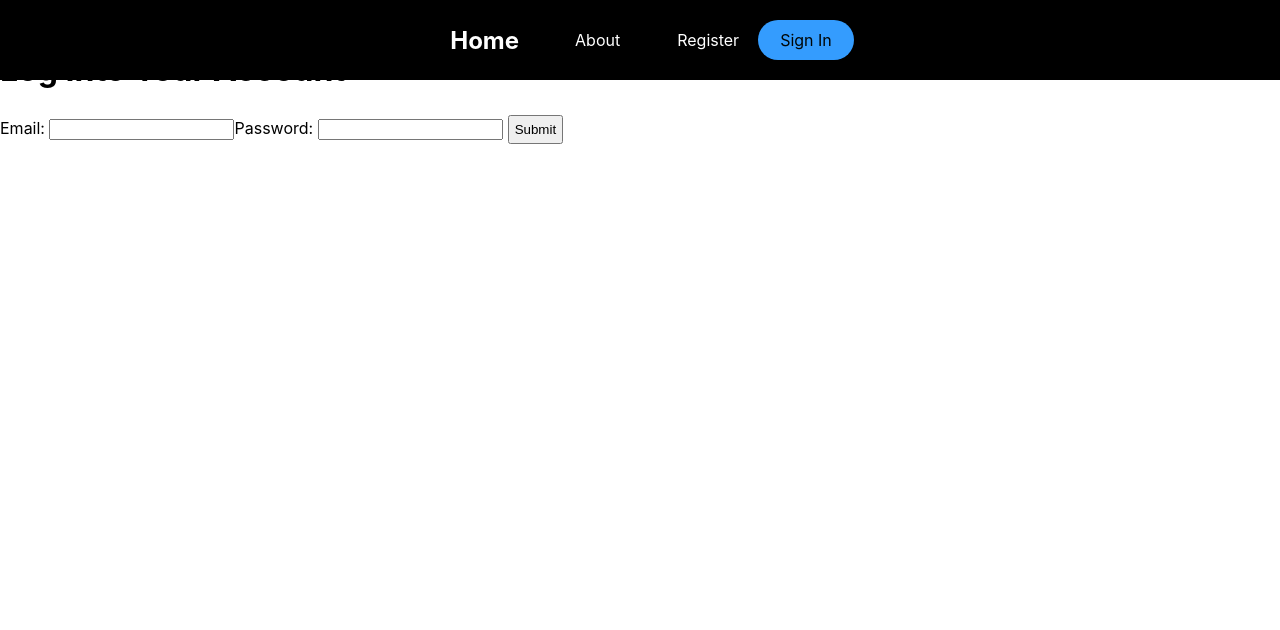
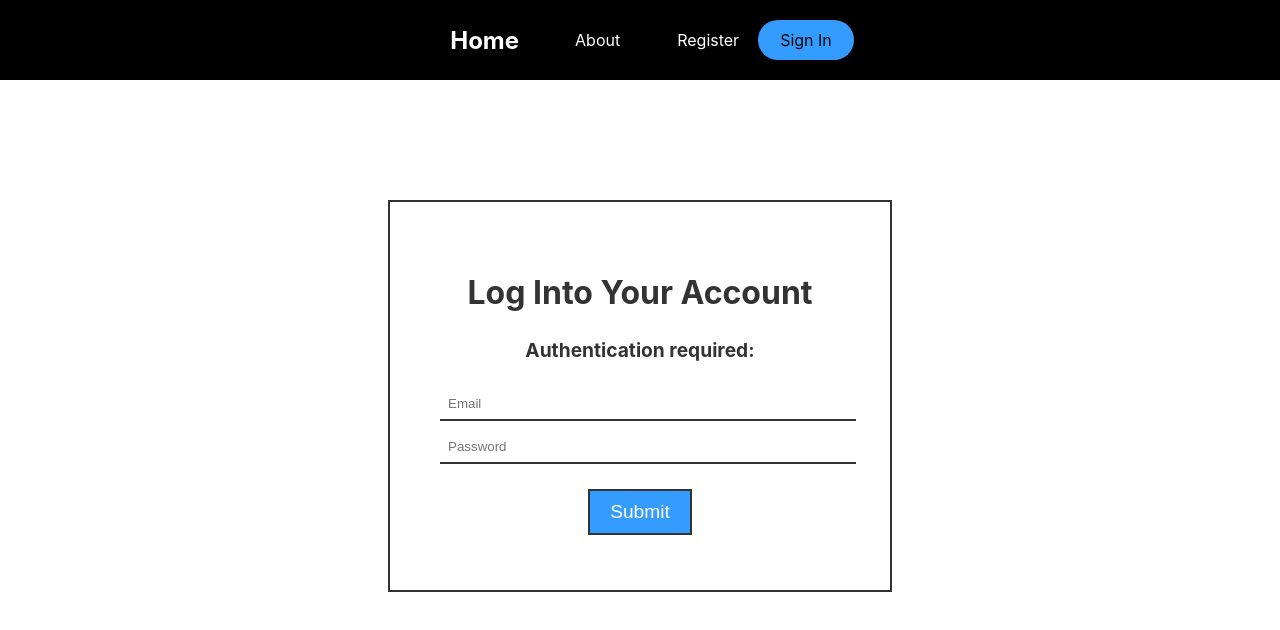
Before and after one commit to sekvi99/Python-React-Web-App, a React (Create React App) app in the folder react-flask-app/client/: page /login in a window 1280 px wide. Shown: the top 630 px of the page. Built offline with nearby package versions, Linux system fonts and the light colour scheme.

Commit message:
Adding elements for forms and styling them

```diff
--- a/react-flask-app/client/src/pages/LoginPage.tsx
+++ b/react-flask-app/client/src/pages/LoginPage.tsx
@@ -2,6 +2,7 @@ import React, {useState} from "react";
 import httpClient from "../httpClient";
 import Navbar from '../components/Navbar/navbar';
 import Sidebar from '../components/Sidebar/sidebar';
+import { FormContainer, Heading, Form, FormParagraph, Input, Button } from './pagesElements/authenticationFormElements';
 const LoginPage: React.FC = () => {
     // Default state for both login and password is an empty string
     const [email, setEmail] = useState<string>("");
@@ -31,18 +32,33 @@ const LoginPage: React.FC = () => {
 
     return (
         <div>
-          <Sidebar isOpen={isOpen} toggle={toggle} />
-          <Navbar toggle={toggle} />
-            <h1>Log Into Your Account</h1>
-            <form>
-                <label>Email: </label>
-                <input type="text" value={email} onChange={(email) => setEmail(email.target.value)} id=""/>
-                <label>Password: </label>
-                <input type="password" value={password} onChange={(password) => setPassword(password.target.value)} id=""/>
-            <button type="button" onClick={() => loginUser()}>Submit</button>
-            </form>
+        <Sidebar isOpen={isOpen} toggle={toggle} />
+        <Navbar toggle={toggle} />
+        <FormContainer>
+          <Heading>Log Into Your Account</Heading>
+          <FormParagraph>Authentication required: </FormParagraph>
+          <Form>
+            <Input
+              type="text"
+              value={email}
+              onChange={(e) => setEmail(e.target.value)}
+              placeholder="Email"
+              id=""
+            />
+            <Input
+              type="password"
+              value={password}
+              onChange={(e) => setPassword(e.target.value)}
+              placeholder="Password"
+              id=""
+            />
+            <Button type="button" onClick={() => loginUser()}>
+              Submit
+            </Button>
+          </Form>
+        </FormContainer>
         </div>
-    )
+    );
 };
 
 export default LoginPage;
--- a/react-flask-app/client/src/pages/RegisterPage.tsx
+++ b/react-flask-app/client/src/pages/RegisterPage.tsx
@@ -2,6 +2,7 @@ import React, { useState } from "react";
 import httpClient from "../httpClient";
 import Navbar from '../components/Navbar/navbar';
 import Sidebar from '../components/Sidebar/sidebar';
+import { FormContainer, Heading, Form, FormParagraph, Input, Button } from './pagesElements/authenticationFormElements';
 
 const RegisterPage: React.FC = () => {
   const [email, setEmail] = useState<string>("");
@@ -32,30 +33,29 @@ const RegisterPage: React.FC = () => {
           <div>
           <Sidebar isOpen={isOpen} toggle={toggle} />
           <Navbar toggle={toggle} />
-      <h1>Create an account</h1>
-      <form>
-        <div>
-          <label>Email: </label>
-          <input
+          <FormContainer>
+            <Heading>Create An Account</Heading>
+            <FormParagraph>Registration Required: </FormParagraph>
+            <Form>
+              <Input
                 type="text"
                 value={email}
                 onChange={(e) => setEmail(e.target.value)}
+                placeholder="Email"
                 id=""
               />
-        </div>
-        <div>
-          <label>Password: </label>
-          <input
+              <Input
                 type="password"
                 value={password}
                 onChange={(e) => setPassword(e.target.value)}
+                placeholder="Password"
                 id=""
               />
-        </div>
-        <button type="button" onClick={() => registerUser()}>
+              <Button type="button" onClick={() => registerUser()}>
                 Submit
-        </button>
-      </form>
+              </Button>
+            </Form>
+          </FormContainer>
           </div>
   );
 };
--- /dev/null
+++ b/react-flask-app/client/src/pages/pagesElements/authenticationFormElements.ts
@@ -0,0 +1,52 @@
+import styled, { StyledComponent } from "styled-components";
+
+export const FormContainer: StyledComponent<"div", any, {}, never> = styled.div`
+  max-width: 400px;
+  margin: 200px auto;
+  border: 2px solid #333;
+  padding: 50px;
+`;
+
+export const Heading: StyledComponent<"h1", any, {}, never> = styled.h1`
+  color: #333;
+  text-align: center;
+  justify-content: center;
+`;
+
+export const FormParagraph: StyledComponent<"h4", any, {}, never> = styled.h4`
+  font-size: 1.2rem;
+  color: #333;
+  text-align: center;
+  justify-content: center;
+`;
+
+export const Form: StyledComponent<"form", any, {}, never> = styled.form`
+  text-align: center;
+  justify-content: center;
+`;
+
+
+export const Input: StyledComponent<"input", any, {}, never> = styled.input`
+  width: 100%;
+  padding: 8px;
+  margin-bottom: 10px;
+  outline: none;
+  border: none;
+  border-bottom: 2px solid #333;
+`;
+
+export const Button: StyledComponent<"button", any, {}, never> = styled.button`
+  font-size: 1.2rem;
+  margin-top: 15px;
+  padding: 10px 20px;
+  background-color: #349CFE;
+  color: #fff;
+  border: none;
+  cursor: pointer;
+  border: 2px solid #333;
+
+  &:hover{
+    transform: scale(115%);
+    transition: 0.2s all ease-in-out;
+  }
+`;
```
Lines whose indentation alone changed are shown as unchanged.
